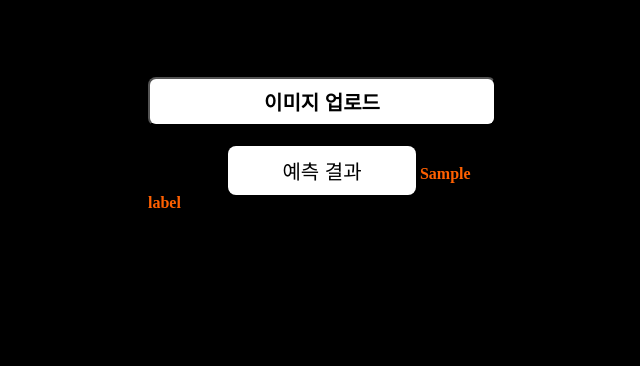
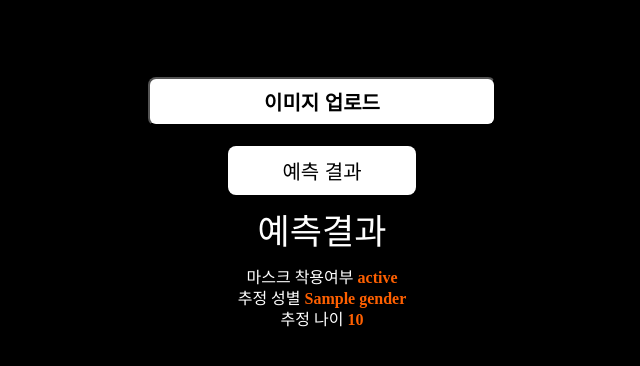
Before and after one commit to boostcampaitech3/level1-image-classification-level1-recsys-11, a Flask app: template BaseLineCodeV2/product/templates/index.html in a window 1280 px wide. Shown: the part 334-700 px from the top of the page, without its empty margins (318-958 px from the left). Run offline with Flask 2, Linux system fonts and the light colour scheme; the template is opened without the code that fills it: most values are stand-ins (such as "Sample title", 1, 10 or a date in 2020); parts of the project's set-up code (start-up, migrations or seed data) failed here and were passed over; some libraries are stand-ins or nearby versions.

Commit message:
[feat] modified result

```diff
--- a/BaseLineCodeV2/product/main.py
+++ b/BaseLineCodeV2/product/main.py
@@ -103,10 +103,15 @@ def make_prediction():
         pred = pred.argmax(dim=-1)
         pred = pred.cpu().numpy()
 
-        print(type(pred[0]))
         label = class_description[pred[0]]
 
-        return render_template('index.html', label = label)
+
+        result = label.split(' & ')
+        mask_status = result[0]
+        gender = result[1]
+        age = result[2]
+
+        return render_template('index.html', label = label, mask_status = mask_status, gender = gender, age = age)
 
 if __name__ == '__main__':
     app.run(host='0.0.0.0', port=30002, debug= True)
--- a/BaseLineCodeV2/product/static/style.css
+++ b/BaseLineCodeV2/product/static/style.css
@@ -111,9 +111,33 @@ h3{
 	margin-top:10px;
 }
 
+.photos-upload-view{
+	text-align: center;
+}
+
+.result_lable_container{
+	margin-top: 20px;
+	display: flex;
+	flex-direction: column;
+
+}
+.result-title{
+	color: white;
+	font-size: 35px;
+	margin-bottom: 20px;
+}
+
 .result_lable{
 	color: #ff6000;
     font-weight: bold;
+}
+
+.result-cat{
+	color: white;
+}
+
+.label-element{
+	margin-bottom: 5px;
 }
 
 
@@ -137,7 +161,6 @@ h3{
     padding: 10px 0;
     color: black;
 	font-size:20px;
-	margin-left:23%;
 	cursor: pointer;
 }
 
--- a/BaseLineCodeV2/product/templates/index.html
+++ b/BaseLineCodeV2/product/templates/index.html
@@ -35,12 +35,44 @@
                     <input class="file-btn" type="file" value="Upload" name="image">
                 </div>
                 <input class="submit-image-btn" type="submit" value="예측 결과">
+            </form>
+            <div class="result_lable_container">
                 {% if label %}
+                    <div class="result-title">
+                        예측결과
+                    </div>
+                    <div class="label-element">
+                        <span class="result-cat">
+                            마스크 착용여부
+                        </span>
+                        <span class="result_lable">
+                            {{mask_status}}
+                        </span>
+                    </div>
+                    <div class="label-element">
+                        <span class="result-cat">
+                            추정 성별
+                        </span>
+                        <span class="result_lable">
+                            {{gender}}
+                        </span>
+                    </div>
+                    <div class="label-element">
+                        <span class="result-cat">
+                            추정 나이
+                        </span>
+                        <span class="result_lable">
+                            {{age}}
+                        </span>
+                    </div>
+                    <!-- <span class="result_lable">
+                        추정 나이 {{gender}}
+                    </span>
                     <span class="result_lable">
-                        {{ label }}
-                    </span>
+                        추정 나이 {{age}}
+                    </span> -->
                 {% endif %}
-            </form>
+            </div>
         </div>
     </div>
 </div>
```
